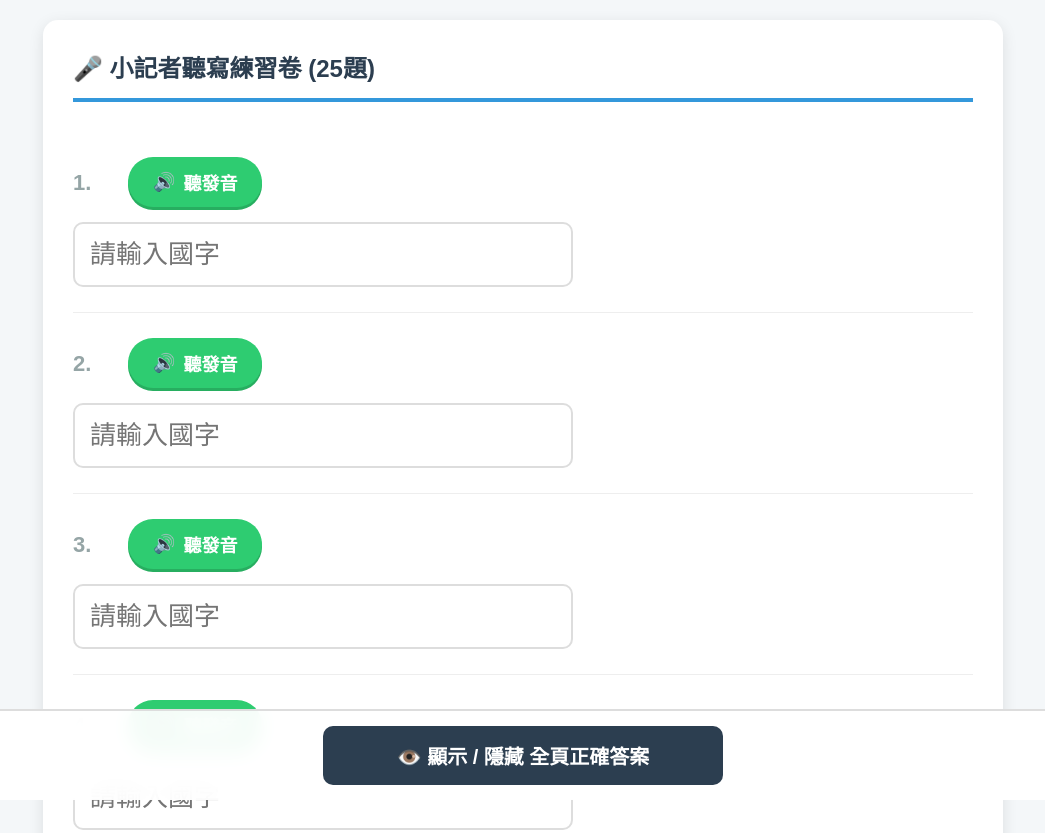
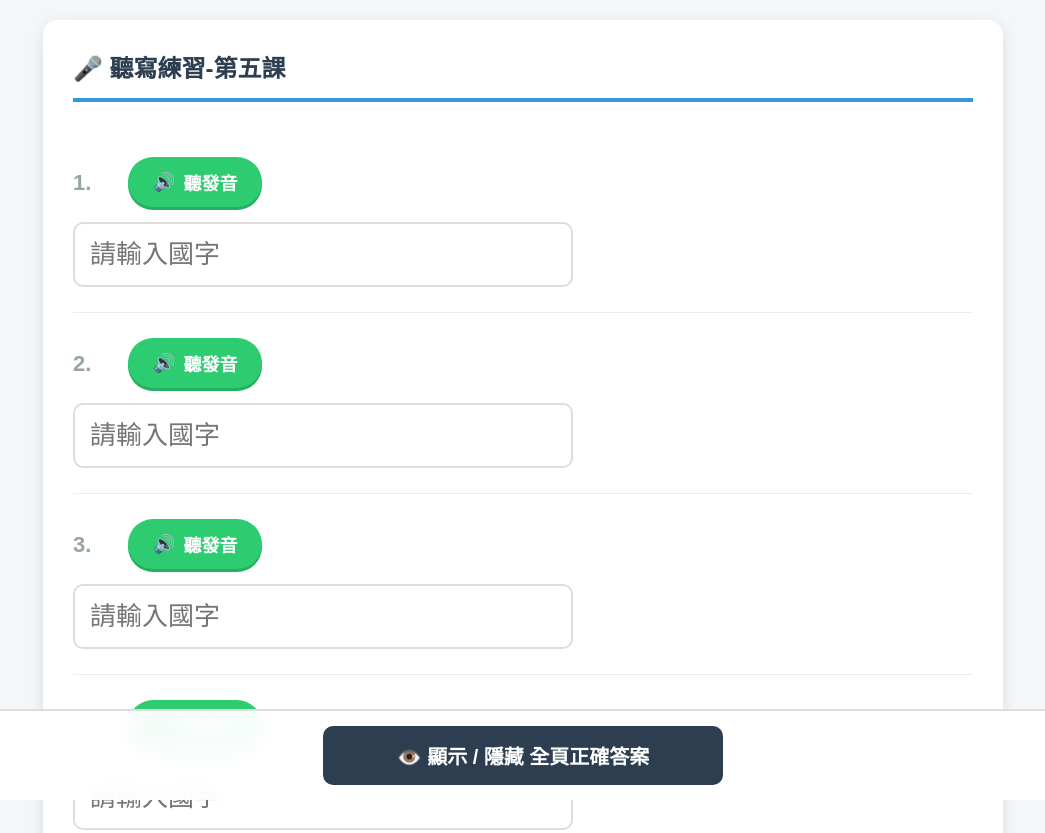
Before and after one commit to Raineverett/testlin, a plain HTML site: page index.html in a window 1280 px wide. Shown: the top 833 px of the page, without its empty margins (117-1162 px from the left). Drawn offline with Linux system fonts and the light colour scheme.

Commit message:
Update header title in index.html

```diff
--- a/index.html
+++ b/index.html
@@ -49,7 +49,7 @@
 
 <div class="container">
     <header>
-        <h1>🎤 小記者聽寫練習卷 (25題)</h1>
+        <h1>🎤 聽寫練習-第五課</h1>
     </header>
 
     <div id="quiz-list">
```
